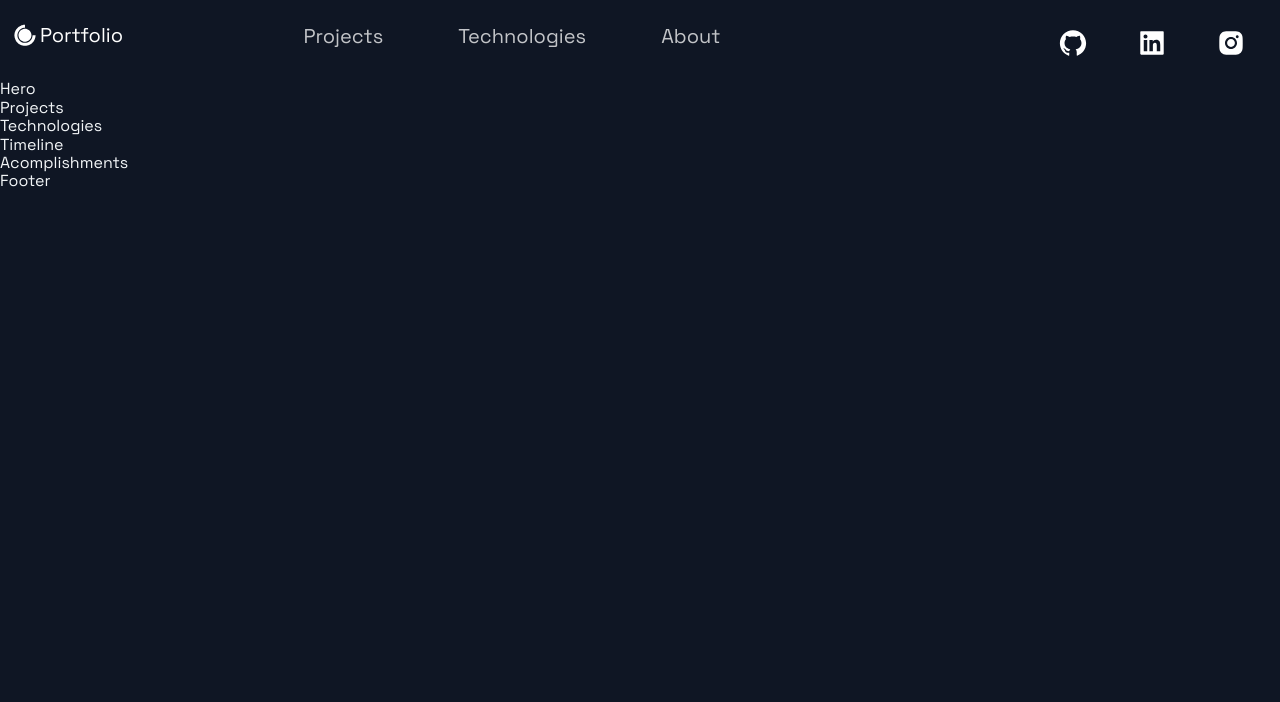
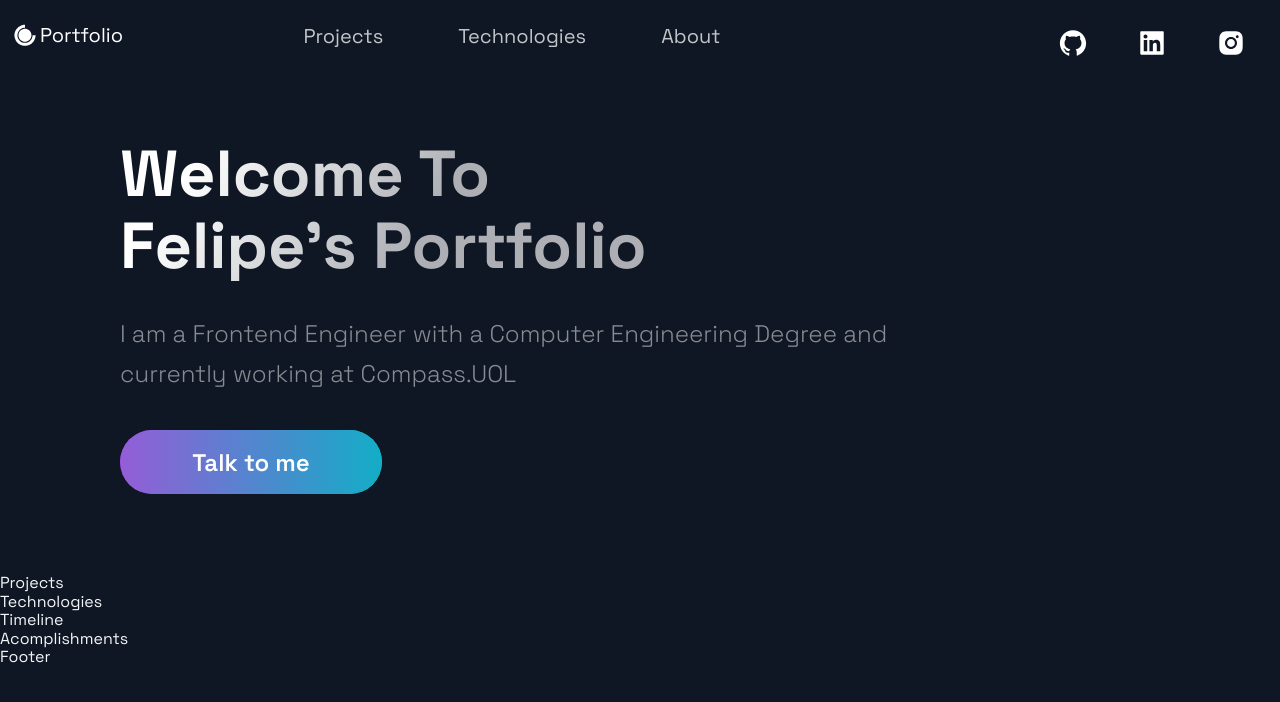
Before and after one commit to feliperucunha/next-portfolio, a Next.js app: page / in a window 1280 px wide. Shown: the top 702 px of the page. Built offline with nearby package versions, Linux system fonts and the light colour scheme.

Commit message:
hero section developed

```diff
--- a/src/components/Hero/Hero.js
+++ b/src/components/Hero/Hero.js
@@ -5,9 +5,20 @@ import Button from '../../styles/GlobalComponents/Button';
 import { LeftSection } from './HeroStyles';
 
 const Hero = (props) => (
-  <div>
-    Hero
-  </div>
+  <Section row nopadding>
+    <LeftSection>
+      <SectionTitle main center>
+        Welcome To <br />
+        Felipe's Portfolio
+      </SectionTitle>
+      <SectionText>
+        I am a Frontend Engineer with a Computer Engineering Degree and currently working at Compass.UOL
+      </SectionText>
+      <Button onClick={() => window.location.href = "mailto:feliperubenmv@gmail.com"}>
+        Talk to me
+      </Button>
+    </LeftSection>
+  </Section>
 );
 
 export default Hero;
```
